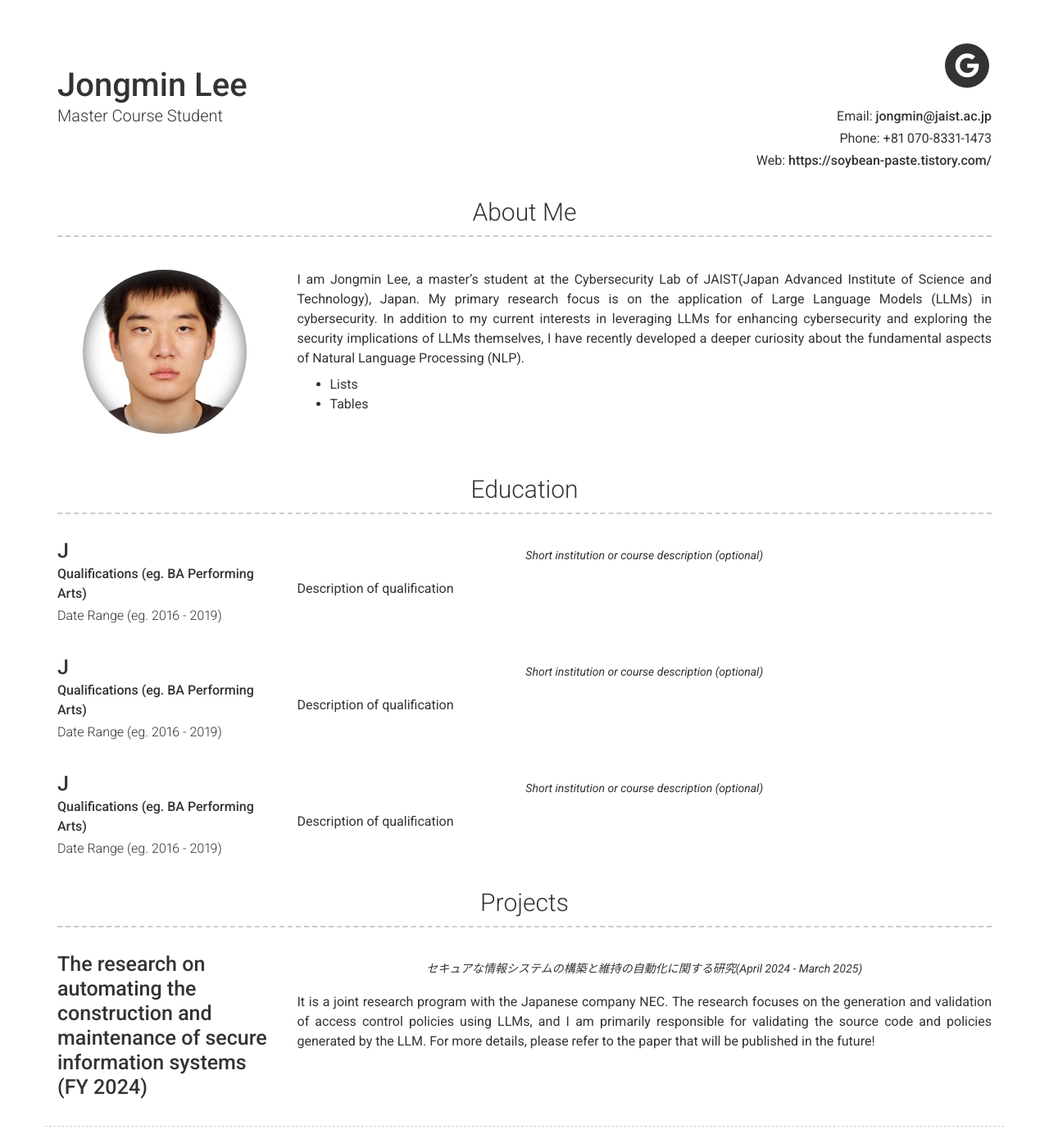
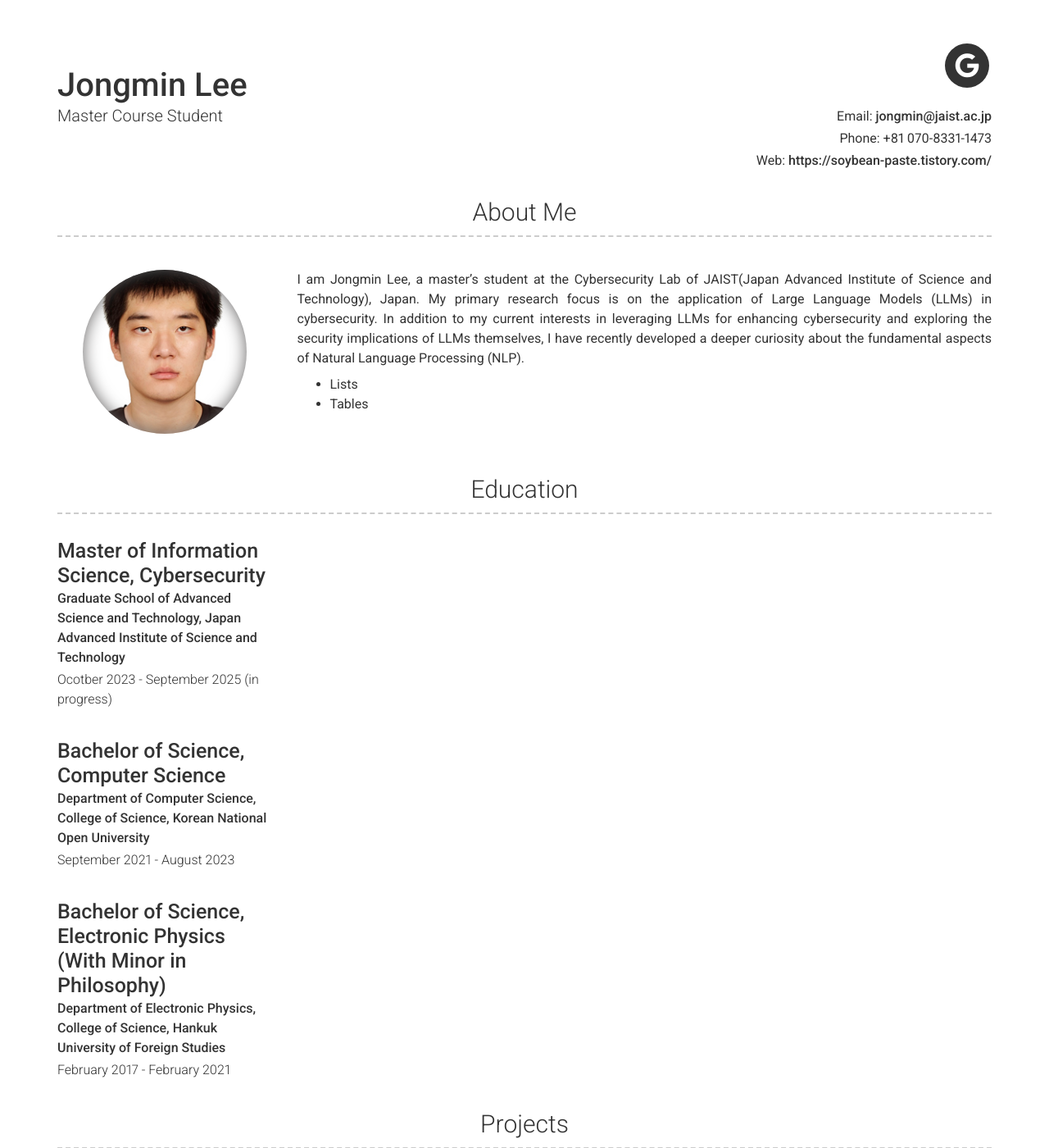
Before and after one commit to strike137/strike137.github.io, a Jekyll site: the page built from index.md, in a window 1280 px wide and 1400 px high. Shown: the whole window at 82% size. Built offline with Jekyll 4.4.1, drawn with Linux system fonts in a browser that asks for light colours; nearby versions of some CDN libraries.

Commit message:
Update _config.yml

```diff
--- a/_config.yml
+++ b/_config.yml
@@ -44,31 +44,21 @@ content:
     layout: list
     content:
       - layout: top-left
-        title: J
-        sub_title: Qualifications (eg. BA Performing Arts)
-        caption: Date Range (eg. 2016 - 2019)
-        quote: >
-          Short institution or course description (optional)
-        description: | # this will include new lines to allow paragraphs
-          Description of qualification
+        title: Master of Information Science, Cybersecurity
+        sub_title: Graduate School of Advanced Science and Technology, Japan Advanced Institute of Science and Technology
+        caption: Ocotber 2023 - September 2025 (in progress)
+
 
       - layout: top-left
-        title: J
-        sub_title: Qualifications (eg. BA Performing Arts)
-        caption: Date Range (eg. 2016 - 2019)
-        quote: >
-          Short institution or course description (optional)
-        description: | # this will include new lines to allow paragraphs
-          Description of qualification
+        title: Bachelor of Science, Computer Science
+        sub_title: Department of Computer Science, College of Science, Korean National Open University
+        caption: September 2021 - August 2023
 
       - layout: top-left
-        title: J
-        sub_title: Qualifications (eg. BA Performing Arts)
-        caption: Date Range (eg. 2016 - 2019)
-        quote: >
-          Short institution or course description (optional)
-        description: | # this will include new lines to allow paragraphs
-          Description of qualification
+        title: Bachelor of Science, Electronic Physics (With Minor in Philosophy)
+        sub_title: Department of Electronic Physics, College of Science, Hankuk University of Foreign Studies
+        caption: February 2017 - February 2021
+
 
   - title: Projects # Title for the section
     layout: list # Type of content section (list/text)
```
